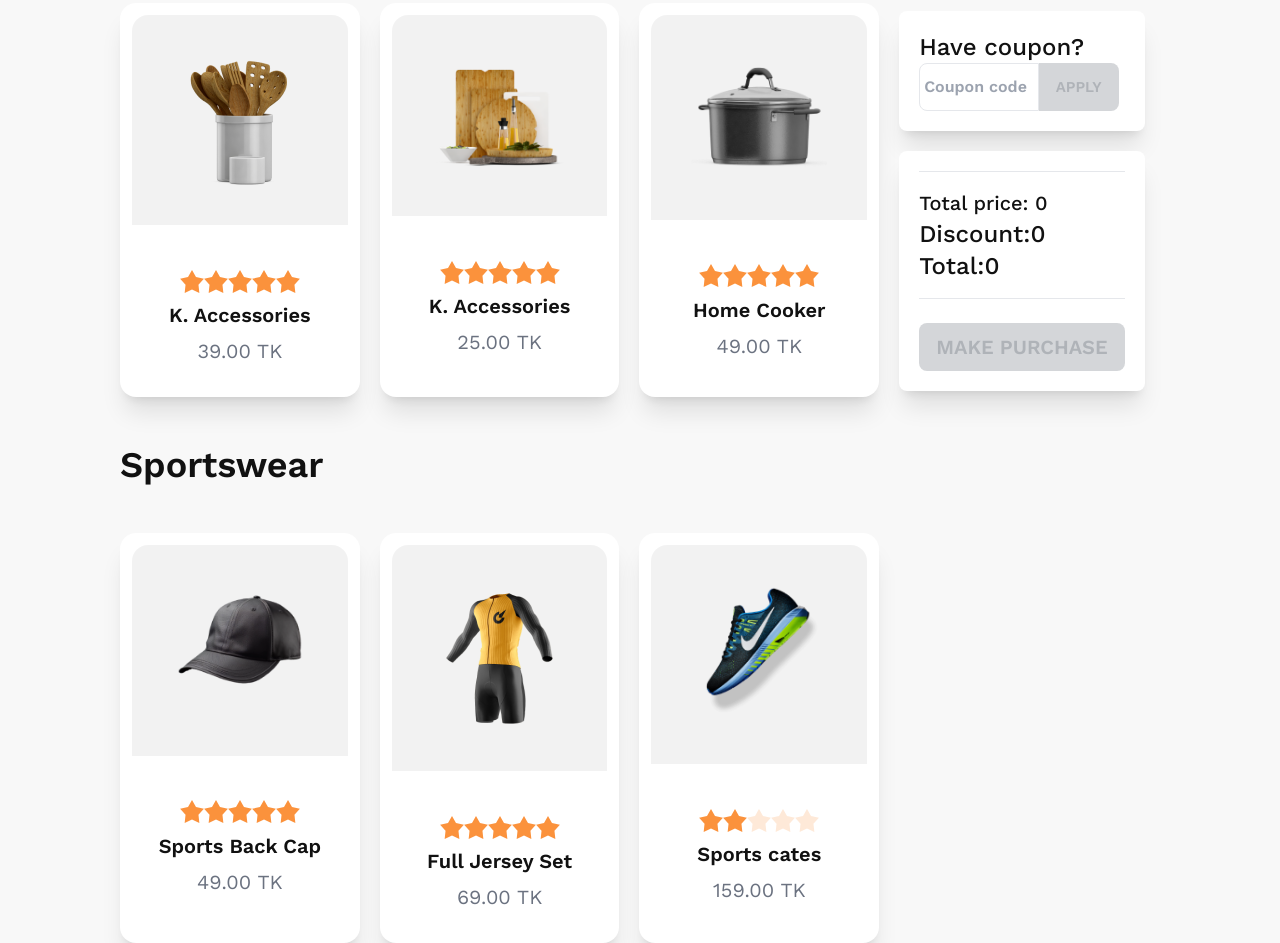
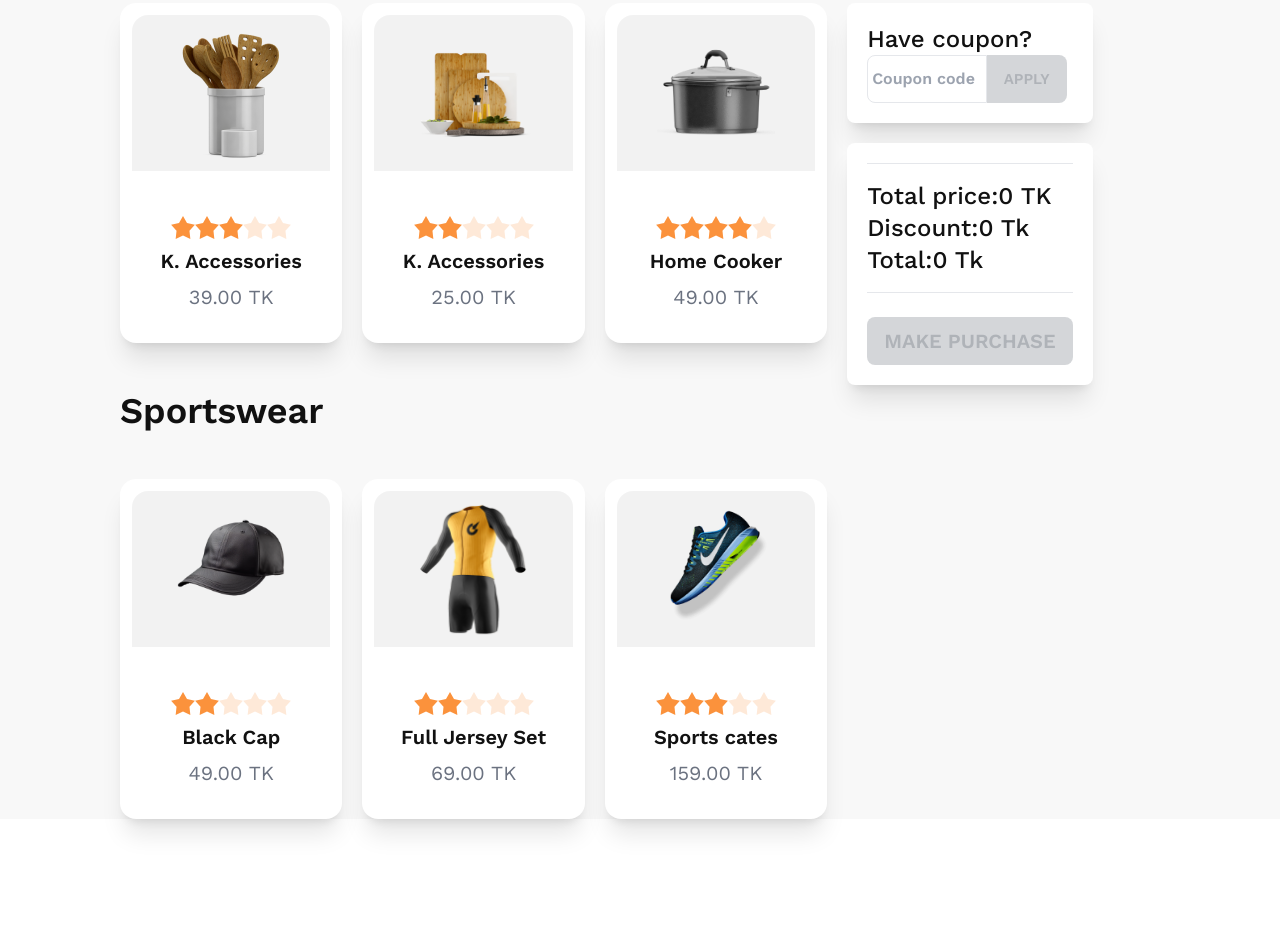
Before and after one commit to Rajib-10/Summer-Sale, a plain HTML site: page index.html in a window 1280 px wide. Shown: the part 981-1924 px from the top of the page. After the commit the page ends 1880 px from the top, so only its background shows below. Drawn offline with nearby package versions, Linux system fonts and the light colour scheme.

Commit message:
responsive added

```diff
--- a/index.html
+++ b/index.html
@@ -7,9 +7,16 @@
     <title>Summer Sale</title>
     <!-- favicon  -->
     <link
-      rel="shortcut icon" href="./images/Summer 1.png" type="image/x-icon"/>
+      rel="shortcut icon"
+      href="./images/Summer 1.png"
+      type="image/x-icon"
+    />
     <!-- daisy and tailwind cdn  -->
-    <link href="https://cdn.jsdelivr.net/npm/daisyui@3.5.1/dist/full.css" rel="stylesheet" type="text/css" />
+    <link
+      href="https://cdn.jsdelivr.net/npm/daisyui@3.5.1/dist/full.css"
+      rel="stylesheet"
+      type="text/css"
+    />
     <script src="https://cdn.tailwindcss.com"></script>
 
     <!-- customization  -->
@@ -26,14 +33,13 @@
       };
     </script>
 
-
-
     <!-- work sans font family link  -->
     <link rel="preconnect" href="https://fonts.googleapis.com" />
     <link rel="preconnect" href="https://fonts.gstatic.com" crossorigin />
     <link
       href="https://fonts.googleapis.com/css2?family=Work+Sans:wght@400;500;600;700&display=swap"
-      rel="stylesheet"/>
+      rel="stylesheet"
+    />
 
     <!-- style section  -->
     <style>
@@ -43,49 +49,75 @@
     </style>
   </head>
   <body class="font-workSans">
-    <header class="h-screen bg-[#F9F6E2] ">
-      <div class="px-[120px] pt-12 flex flex-col lg:flex-row   justify-between items-center">
+    <header class="lg:h-screen bg-[#F9F6E2] ">
+      <div class="px-5 pt-5 md:px-10 md:py-16 lg:px-[120px] lg:pt-12 flex flex-col md:flex-row justify-between items-center" >
         <div class="flex justify-center items-center">
           <div class="text-center text-[#111]">
-            <h2 class="text-3xl font-medium mb-10">---SALE FEVER---</h2>
-            <h1 class="text-[45px] font-bold mb-10">
+            <h2 class="text-xl md:text-3xl font-medium mb-10">---SALE FEVER---</h2>
+            <h1 class="leading-normal text-2xl  lg:text-[45px] font-bold mb-10">
               Purchase TK 200 or <br />
-              above & get <span class="text-[#E527B2]">20% off</span>
+              above & get <span class=" text-[#E527B2]">20% off</span>
             </h1>
-            <span class="text-2xl font-medium">Use Promo Code</span>
-            <button class="text-white text-2xl font-semibold  btn-secondary btn">
+            <span class="text-xl lg:text-2xl font-medium">Use Promo Code</span>
+            <button class="text-xl text-white lg:text-2xl lg:font-semibold btn-secondary btn">
               SELL200
             </button>
           </div>
         </div>
-        <div class="w-[550px] h-[550px]">
+        <div class="md:w-[380px] md:h-[380px] lg:w-[550px] lg:h-[550px]">
           <img src="./images/Summer 1.png" alt="" />
         </div>
       </div>
     </header>
 
 
-    <main class="pt-24 text-[#111] px-[120px] bg-[#F8F8F8] ">
 
+    <main class="lg:pt-24 text-[#111] lg:px-[120px] bg-[#F8F8F8] lg:mb-20 ">
       <section>
-        <div class="flex flex-col w-full lg:flex-row">
-          <div class="grid w-[73%] ">
-            <h1 class="text-4xl font-semibold mb-12">Kitchenware</h1>
+        <div class="flex flex-col w-full  lg:flex-row ">
+          <div class="grid lg:w-[68%]">
+            <h1 class="text-2xl text-center mt-12 lg:mt-0 lg:text-left md:text-4xl font-semibold mb-12">Kitchenware</h1>
 
-            <div class="flex-1 grid grid-cols-3 gap-5">
-
-
-              <div class="card  bg-base-100 shadow-xl h-[394px]" onclick="handleClick(this)">
-                <figure class="px-10 py-10 bg-img-bg m-3">
-                  <img src="./images/prod1.png" alt="Shoes" class="rounded-xl" />
+            <div class="flex-1 grid grid-cols-1 md:grid-cols-2 lg:grid-cols-3 gap-5 ">
+              <div
+                class="card bg-base-100 shadow-xl h-[340px]"
+                onclick="handleClick(this)"
+              >
+                <figure class="px-10 h-[188px] py-10 bg-img-bg m-3">
+                  <img
+                    src="./images/prod1.png"
+                    alt="Shoes"
+                    class="rounded-xl"
+                  />
                 </figure>
                 <div class="card-body items-center text-center">
                   <div class="rating">
-                    <input type="radio" name="rating-2" class="mask mask-star-2 bg-orange-400" />
-                    <input type="radio" name="rating-2" class="mask mask-star-2 bg-orange-400" checked />
-                    <input type="radio" name="rating-2" class="mask mask-star-2 bg-orange-400" />
-                    <input type="radio" name="rating-2" class="mask mask-star-2 bg-orange-400" />
-                    <input type="radio" name="rating-2" class="mask mask-star-2 bg-orange-400" />
+                    <input
+                      type="radio"
+                      name="rating-2"
+                      class="mask mask-star-2 bg-orange-400"
+                    />
+                    <input
+                      type="radio"
+                      name="rating-2"
+                      class="mask mask-star-2 bg-orange-400"
+                    />
+                    <input
+                      type="radio"
+                      name="rating-2"
+                      class="mask mask-star-2 bg-orange-400"
+                      checked
+                    />
+                    <input
+                      type="radio"
+                      name="rating-2"
+                      class="mask mask-star-2 bg-orange-400"
+                    />
+                    <input
+                      type="radio"
+                      name="rating-2"
+                      class="mask mask-star-2 bg-orange-400"
+                    />
                   </div>
                   <h2 class="card-title">K. Accessories</h2>
                   <p class="text-xl font-normal text-gray-500">39.00 TK</p>
@@ -93,17 +125,45 @@
               </div>
 
               <!-- card - 2 -->
-              <div class="card  bg-base-100 shadow-xl h-[394px]" onclick="handleClick(this)">
+              <div
+                class="card bg-base-100 shadow-xl h-[340px]"
+                onclick="handleClick(this)"
+              >
                 <figure class="px-10 py-9 bg-img-bg m-3">
-                  <img src="./images/prod2.png" alt="Shoes" class="rounded-xl" />
+                  <img
+                    src="./images/prod2.png"
+                    alt="Shoes"
+                    class="rounded-xl"
+                  />
                 </figure>
                 <div class="card-body items-center text-center">
                   <div class="rating">
-                    <input type="radio" name="rating-2" class="mask mask-star-2 bg-orange-400" />
-                    <input type="radio" name="rating-2" class="mask mask-star-2 bg-orange-400" checked />
-                    <input type="radio" name="rating-2" class="mask mask-star-2 bg-orange-400" />
-                    <input type="radio" name="rating-2" class="mask mask-star-2 bg-orange-400" />
-                    <input type="radio" name="rating-2" class="mask mask-star-2 bg-orange-400" />
+                    <input
+                      type="radio"
+                      name="rating-3"
+                      class="mask mask-star-2 bg-orange-400"
+                    />
+                    <input
+                      type="radio"
+                      name="rating-3"
+                      class="mask mask-star-2 bg-orange-400"
+                      checked
+                    />
+                    <input
+                      type="radio"
+                      name="rating-3"
+                      class="mask mask-star-2 bg-orange-400"
+                    />
+                    <input
+                      type="radio"
+                      name="rating-3"
+                      class="mask mask-star-2 bg-orange-400"
+                    />
+                    <input
+                      type="radio"
+                      name="rating-3"
+                      class="mask mask-star-2 bg-orange-400"
+                    />
                   </div>
                   <h2 class="card-title">K. Accessories</h2>
                   <p class="text-xl font-normal text-gray-500">25.00 TK</p>
@@ -111,58 +171,138 @@
               </div>
 
               <!-- card - 3 -->
-              <div class="card  bg-base-100 shadow-xl h-[394px]" onclick="handleClick(this)">
+              <div
+                class="card bg-base-100 shadow-xl h-[340px]"
+                onclick="handleClick(this)"
+              >
                 <figure class="px-10 py-10 bg-img-bg m-3">
-                  <img src="./images/prod3.png" alt="Shoes" class="rounded-xl" />
+                  <img
+                    src="./images/prod3.png"
+                    alt="Shoes"
+                    class="rounded-xl"
+                  />
                 </figure>
                 <div class="card-body items-center text-center">
                   <div class="rating">
-                    <input type="radio" name="rating-2" class="mask mask-star-2 bg-orange-400" />
-                    <input type="radio" name="rating-2" class="mask mask-star-2 bg-orange-400" checked />
-                    <input type="radio" name="rating-2" class="mask mask-star-2 bg-orange-400" />
-                    <input type="radio" name="rating-2" class="mask mask-star-2 bg-orange-400" />
-                    <input type="radio" name="rating-2" class="mask mask-star-2 bg-orange-400" />
+                    <input
+                      type="radio"
+                      name="rating-4"
+                      class="mask mask-star-2 bg-orange-400"
+                    />
+                    <input
+                      type="radio"
+                      name="rating-4"
+                      class="mask mask-star-2 bg-orange-400"
+                    />
+                    <input
+                      type="radio"
+                      name="rating-4"
+                      class="mask mask-star-2 bg-orange-400"
+                    />
+                    <input
+                      type="radio"
+                      name="rating-4"
+                      class="mask mask-star-2 bg-orange-400"
+                      checked
+                    />
+                    <input
+                      type="radio"
+                      name="rating-4"
+                      class="mask mask-star-2 bg-orange-400"
+                    />
                   </div>
                   <h2 class="card-title">Home Cooker</h2>
                   <p class="text-xl font-normal text-gray-500">49.00 TK</p>
                 </div>
               </div>
-
             </div>
-            <h1 class="text-4xl font-semibold mb-12 mt-12 ">Sportswear</h1>
-            <div class="flex-1 grid grid-cols-3 gap-5 ">
-
-
-              <div class="card  bg-base-100 shadow-xl" onclick="handleClick(this)">
-                <figure class="px-10 py-10 pb-16 bg-img-bg m-3">
-                  <img src="./images/prod4.png" alt="Shoes" class="rounded-xl" />
+            <h1 class="text-2xl text-center lg:text-left md:text-4xl font-semibold mb-12 mt-12">Sportswear</h1>
+            <div class="flex-1 grid grid-cols-1 md:grid-cols-2 lg:grid-cols-3 gap-5">
+              <div
+                class="card bg-base-100 shadow-xl h-[340px]"
+                onclick="handleClick(this)"
+              >
+                <figure class="px-10 py-10 pb-16 bg-img-bg m-3 ">
+                  <img
+                    src="./images/prod4.png"
+                    alt="Shoes"
+                    class="rounded-xl"
+                  />
                 </figure>
                 <div class="card-body items-center text-center">
                   <div class="rating">
-                    <input type="radio" name="rating-2" class="mask mask-star-2 bg-orange-400" />
-                    <input type="radio" name="rating-2" class="mask mask-star-2 bg-orange-400" checked />
-                    <input type="radio" name="rating-2" class="mask mask-star-2 bg-orange-400" />
-                    <input type="radio" name="rating-2" class="mask mask-star-2 bg-orange-400" />
-                    <input type="radio" name="rating-2" class="mask mask-star-2 bg-orange-400" />
+                    <input
+                      type="radio"
+                      name="rating-5"
+                      class="mask mask-star-2 bg-orange-400"
+                    />
+                    <input
+                      type="radio"
+                      name="rating-5"
+                      class="mask mask-star-2 bg-orange-400"
+                      checked
+                    />
+                    <input
+                      type="radio"
+                      name="rating-5"
+                      class="mask mask-star-2 bg-orange-400"
+                    />
+                    <input
+                      type="radio"
+                      name="rating-5"
+                      class="mask mask-star-2 bg-orange-400"
+                    />
+                    <input
+                      type="radio"
+                      name="rating-5"
+                      class="mask mask-star-2 bg-orange-400"
+                    />
                   </div>
-                  <h2 class="card-title">Sports Back Cap</h2>
+                  <h2 class="card-title">Black Cap</h2>
                   <p class="text-xl font-normal text-gray-500">49.00 TK</p>
                 </div>
               </div>
 
-
               <!-- card - 2 -->
-              <div class="card  bg-base-100 shadow-xl" onclick="handleClick(this)">
-                <figure class="px-10 py-10 bg-img-bg m-3">
-                  <img src="./images/prod5.png" alt="Shoes" class="rounded-xl" />
+              <div
+                class="card bg-base-100 shadow-xl h-[340px]"
+                onclick="handleClick(this)"
+              >
+                <figure class="px-10 py-10 h-[200px] bg-img-bg m-3">
+                  <img
+                    src="./images/prod5.png"
+                    alt="Shoes"
+                    class="rounded-xl"
+                  />
                 </figure>
                 <div class="card-body items-center text-center">
                   <div class="rating">
-                    <input type="radio" name="rating-2" class="mask mask-star-2 bg-orange-400" />
-                    <input type="radio" name="rating-2" class="mask mask-star-2 bg-orange-400" checked />
-                    <input type="radio" name="rating-2" class="mask mask-star-2 bg-orange-400" />
-                    <input type="radio" name="rating-2" class="mask mask-star-2 bg-orange-400" />
-                    <input type="radio" name="rating-2" class="mask mask-star-2 bg-orange-400" />
+                    <input
+                      type="radio"
+                      name="rating-6"
+                      class="mask mask-star-2 bg-orange-400"
+                    />
+                    <input
+                      type="radio"
+                      name="rating-6"
+                      class="mask mask-star-2 bg-orange-400"
+                      checked
+                    />
+                    <input
+                      type="radio"
+                      name="rating-6"
+                      class="mask mask-star-2 bg-orange-400"
+                    />
+                    <input
+                      type="radio"
+                      name="rating-6"
+                      class="mask mask-star-2 bg-orange-400"
+                    />
+                    <input
+                      type="radio"
+                      name="rating-6"
+                      class="mask mask-star-2 bg-orange-400"
+                    />
                   </div>
                   <h2 class="card-title">Full Jersey Set</h2>
                   <p class="text-xl font-normal text-gray-500">69.00 TK</p>
@@ -170,66 +310,116 @@
               </div>
 
               <!-- card - 3 -->
-              <div class="card  bg-base-100 shadow-xl" onclick="handleClick(this)">
-                <figure class="px-10 py-10  bg-img-bg m-3">
-                  <img src="./images/prod6.png" alt="Shoes" class="rounded-xl" />
+              <div
+                class="card bg-base-100 shadow-xl h-[340px]"
+                onclick="handleClick(this)"
+              >
+                <figure class="px-10 py-10 bg-img-bg m-3">
+                  <img
+                    src="./images/prod6.png"
+                    alt="Shoes"
+                    class="rounded-xl"
+                  />
                 </figure>
                 <div class="card-body items-center text-center">
                   <div class="rating">
-                    <input type="radio" name="rating-2" class="mask mask-star-2 bg-orange-400" />
-                    <input type="radio" name="rating-2" class="mask mask-star-2 bg-orange-400" checked />
-                    <input type="radio" name="rating-2" class="mask mask-star-2 bg-orange-400" />
-                    <input type="radio" name="rating-2" class="mask mask-star-2 bg-orange-400" />
-                    <input type="radio" name="rating-2" class="mask mask-star-2 bg-orange-400" />
+                    <input
+                      type="radio"
+                      name="rating-7"
+                      class="mask mask-star-2 bg-orange-400"
+                    />
+                    <input
+                      type="radio"
+                      name="rating-7"
+                      class="mask mask-star-2 bg-orange-400"
+                    />
+                    <input
+                      type="radio"
+                      name="rating-7"
+                      class="mask mask-star-2 bg-orange-400"
+                      checked
+                    />
+                    <input
+                      type="radio"
+                      name="rating-7"
+                      class="mask mask-star-2 bg-orange-400"
+                    />
+                    <input
+                      type="radio"
+                      name="rating-7"
+                      class="mask mask-star-2 bg-orange-400"
+                    />
                   </div>
-                  <h2 class="card-title ">Sports cates</h2>
-                  <p  class="text-xl font-normal text-gray-500">159.00 TK</p>
+                  <h2 class="card-title">Sports cates</h2>
+                  <p class="text-xl font-normal text-gray-500">159.00 TK</p>
                 </div>
               </div>
+            </div>
+          </div>
+          <div class="grid mt-[88px] ml-5 ">
+            <div>
+              <div class="bg-base-100 shadow-xl p-5 rounded-lg text-center lg:text-left ">
+                <h2 class="text-[#111] text-2xl font-medium">Have coupon?</h2>
+                <input
+                  id="couponInput"
+                  class="px-1 font-semibold py-[11px] rounded-l-lg w-[120px] border z-10"
+                  type="text"
+                  placeholder="Coupon code"
+                />
+                <button
+                  id="applyButton"
+                  disabled
+                  class="text-[15px] font-semibold px-4 py-[16px] rounded-l-none rounded-r-lg text-white ml-[-6px] btn btn-secondary"
+                >
+                  Apply
+                </button>
+              </div>
 
-            </div>
-
-          </div>
-          <div class="grid  mt-24 ml-5">  <div>
-            <div class="bg-base-100 shadow-xl p-5 rounded-lg">
-              <h2 class="text-[#111] text-2xl font-medium">Have coupon?</h2>
-            <input id="couponInput" class="px-1 font-semibold py-[11px] rounded-l-lg w-[120px] border z-10 " type="text" placeholder="Coupon code">
-            <button id="applyButton" disabled class="text-[15px] font-semibold  px-4 py-[16px] rounded-l-none rounded-r-lg text-white  ml-[-6px] btn btn-secondary">Apply</button>
-            </div>
-
-
-            <div  class="bg-base-100 shadow-xl mt-5 p-5 rounded-lg">
-              <ol id="itemContainer">
-
-              </ol>
-              <hr>
-              <h2  class="mt-4 text-[20px] font-medium">Total price: <span id="totalPrice">0</span></h2>
-              <h2 class="text-2xl font-medium">Discount:<span id="discount">0</span></h2>
-              <h2 class="mb-4 text-2xl font-medium ">Total:<span id="finalTotal">0</span></h2>
-              <hr>
-              <br>
-              <button id="make-purchase" disabled onclick="my_modal_5.showModal()" class="btn btn-secondary w-full text-[20px] font-semibold">Make Purchase</button>
-                <dialog id="my_modal_5" class="modal modal-bottom sm:modal-middle text-center">
+              <div class="bg-base-100 shadow-xl mt-5 p-5  rounded-lg text-center lg:text-left ">
+                <ol id="itemContainer" class="text-left !important font-medium md:pl-10 md:text-2xl md:font-semibold lg:pl-0 lg:font-medium lg:text-xl"></ol>
+                <hr />
+                <h2 class="mt-4 text-2xl font-medium">
+                  Total price:<span id="totalPrice">0</span> TK
+                </h2>
+                <h2 class="text-2xl font-medium">
+                  Discount:<span id="discount">0</span> Tk
+                </h2>
+                <h2 class="mb-4 text-2xl font-medium">
+                  Total:<span id="finalTotal">0</span> Tk
+                </h2>
+                <hr />
+                <br />
+                <button
+                  id="make-purchase"
+                  disabled
+                  onclick="my_modal_5.showModal()"
+                  class="btn btn-secondary w-full md:w-[50%] lg:w-full text-[20px] font-semibold"
+                >
+                  Make Purchase
+                </button>
+                <dialog
+                  id="my_modal_5"
+                  class="modal modal-bottom sm:modal-middle text-center "
+                >
                   <form method="dialog" class="modal-box">
-                    <img class="mx-auto" src="./images/congo.png" alt="">
+                    <img class="mx-auto" src="./images/congo.png" alt="" />
                     <h3 class="font-bold text-lg">Congratulations</h3>
                     <p class="py-4">Your Purchase the product</p>
                     <div class="modal-action place-content-center pb-5">
-                      <button id="goHomeButton" class="btn btn-secondary text-[20px] font-semibold">Go Home</button>
+                      <button
+                        id="goHomeButton"
+                        class="btn btn-secondary text-[20px] font-semibold"
+                      >
+                        Go Home
+                      </button>
                     </div>
                   </form>
                 </dialog>
-
+              </div>
             </div>
-          </div></div>
+          </div>
         </div>
       </section>
-
-
-
-
-
-
     </main>
 
     <script src="./js/main.js"></script>
--- a/js/main.js
+++ b/js/main.js
@@ -34,7 +34,7 @@ document.getElementById("applyButton").addEventListener("click", function () {
   if (couponInput.value == "SELL200") {
     const discountAmount = totalPrice * (20 / 100);
     discount.innerText = discountAmount.toFixed(2);
-    finalTotal.innerText = totalPrice - discountAmount;
+    finalTotal.innerText = (totalPrice - discountAmount).toFixed(2);
     couponInput.value = "";
   } else {
     finalTotal.innerText = totalPrice.toFixed(2);
@@ -47,6 +47,7 @@ document.getElementById("goHomeButton").addEventListener("click", function () {
   finalTotal.innerText = 0;
   discount.innerText = 0;
   document.getElementById("totalPrice").innerText = 0;
+  document.getElementById("itemContainer").innerHTML = "";
   discountAmount = 0;
   totalPrice = 0;
 });
```
